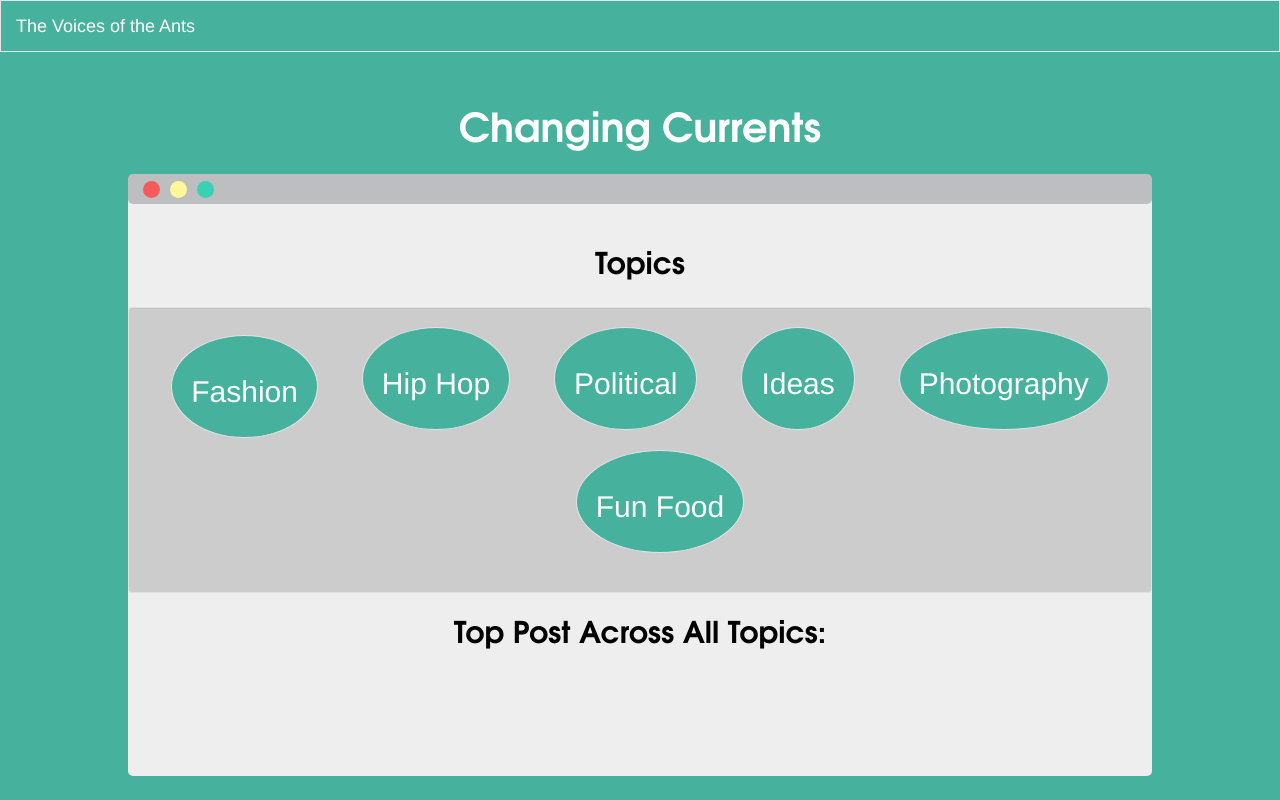
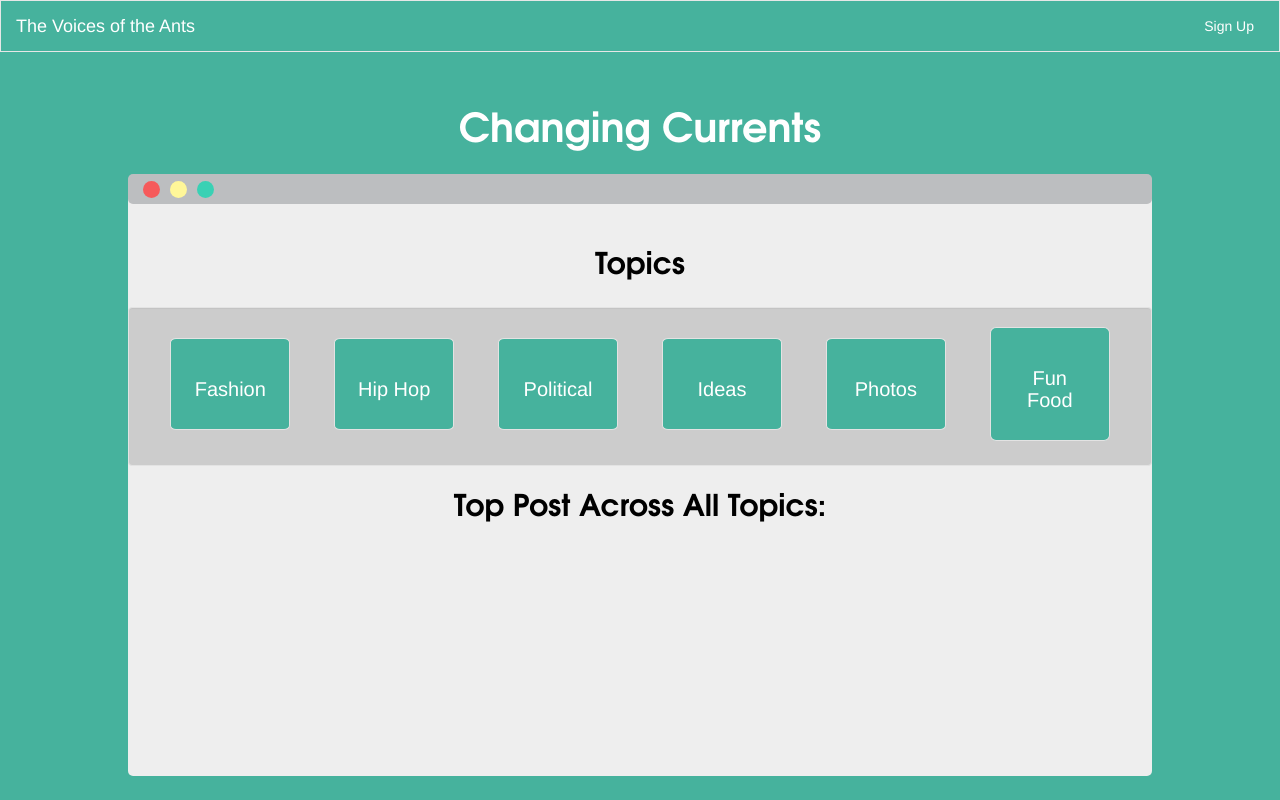
Before and after one commit to NRassoules/TheVoicesOfTheAnts, a PHP site: page / in a window 1280 px wide. Run offline with PHP 8.4, Linux system fonts and the light colour scheme; some libraries are stand-ins or nearby versions.

Commit message:
back to squares

```diff
--- a/css/main.css
+++ b/css/main.css
@@ -131,11 +131,19 @@ h1{
 }
 .topicButton{
 	margin-left: 40px;
-	border-radius: 100%;
+	border-radius: 5%;
+	font-size: 20px;
+	margin-bottom: 5px;
+	width: 120px;
+}
+.topicButtonText{
+	font-size: 20px;
 }
 .topicButtonFirst{
 	margin-bottom: 5px;
-	border-radius: 100%;
+	border-radius: 5%;
+	font-size: 20px;
+	width: 120px;
 }
 .trigger:hover{
 	color: rgb(57,209,180);
@@ -144,10 +152,16 @@ a, a:visited, a:hover{
 	color: white;
 	text-decoration: none;
 }
+
+.navbar-default{
+	background-color: transparent;
+	border-radius: 0;
+	color: white;
+}
+.navbar-text{
+	margin-right: 10px;
+	color: white;
+}
 .brandText{
 	color: white;
 }
-.navbar-default{
-	background-color: transparent;
-	border-radius: 0;
-}
--- a/index.php
+++ b/index.php
@@ -20,22 +20,22 @@
 						<h2 class="currentsText">Topics</h2>
 						<div class="well currentsWell">
 							<div class="well currentsWell hvr-radial-out topicButtonFirst">
-								<h2>Fashion</h2>
+								<h2 class="topicButtonText">Fashion</h2>
 							</div>
 							<div class="well currentsWell hvr-radial-out topicButton">
-								<h2>Hip Hop</h2>
+								<h2 class="topicButtonText">Hip Hop</h2>
 							</div>
 							<div class="well currentsWell hvr-radial-out topicButton">
-								<h2>Political</h2>
+								<h2 class="topicButtonText">Political</h2>
 							</div>
 							<div class="well currentsWell hvr-radial-out topicButton">
-								<h2>Ideas</h2>
+								<h2 class="topicButtonText">Ideas</h2>
 							</div>
 							<div class="well currentsWell hvr-radial-out topicButton">
-								<h2>Photography</h2>
+								<h2 class="topicButtonText">Photos</h2>
 							</div>
 							<div class="well currentsWell hvr-radial-out topicButton">
-								<h2>Fun Food</h2>
+								<h2 class="topicButtonText">Fun Food</h2>
 							</div>
 						</div>
 					</div>
--- a/views/navbar.php
+++ b/views/navbar.php
@@ -5,5 +5,6 @@
         <p class="brandText">The Voices of the Ants</p>
       </a>
     </div>
+    <p class="navbar-text navbar-right brandText" style="color:white;">Sign Up</p>
   </div>
 </nav>
```
